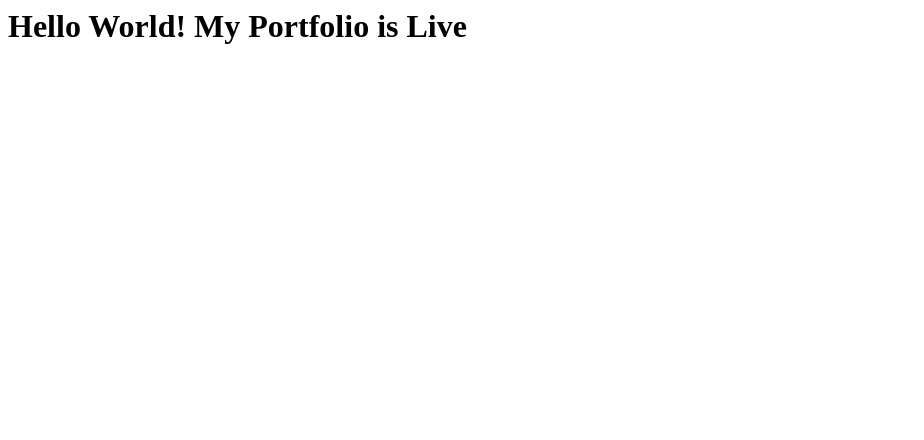
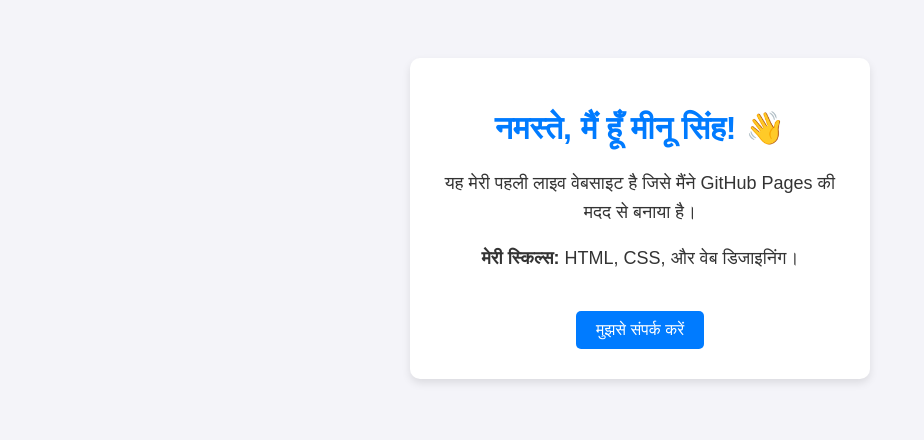
Before and after one commit to meenusinghcom-afk/My-portfolio, a plain HTML site: page index.html in a window 1280 px wide. Shown: the whole page, without its empty margins (0-924 px from the left). Drawn offline with Linux system fonts and the light colour scheme.

Commit message:
Update index.html

```diff
--- a/index.html
+++ b/index.html
@@ -1 +1,24 @@
-<h1>Hello World! My Portfolio is Live</h1>
+
+<!DOCTYPE html>
+<html lang="hi">
+<head>
+    <meta charset="UTF-8">
+    <meta name="viewport" content="width=device-width, initial-scale=1.0">
+    <title>मेरा पोर्टफोलियो</title>
+    <style>
+        body { font-family: Arial, sans-serif; text-align: center; background-color: #f4f4f9; color: #333; padding: 50px; }
+        .card { background: white; padding: 30px; border-radius: 10px; box-shadow: 0 4px 8px rgba(0,0,0,0.1); display: inline-block; max-width: 400px; }
+        h1 { color: #007bff; }
+        p { font-size: 18px; line-height: 1.6; }
+        .btn { display: inline-block; background: #007bff; color: white; padding: 10px 20px; text-decoration: none; border-radius: 5px; margin-top: 20px; }
+    </style>
+</head>
+<body>
+    <div class="card">
+        <h1>नमस्ते, मैं हूँ मीनू सिंह! 👋</h1>
+        <p>यह मेरी पहली लाइव वेबसाइट है जिसे मैंने GitHub Pages की मदद से बनाया है।</p>
+        <p><b>मेरी स्किल्स:</b> HTML, CSS, और वेब डिजाइनिंग।</p>
+        <a href="#" class="btn">मुझसे संपर्क करें</a>
+    </div>
+</body>
+</html>
```
